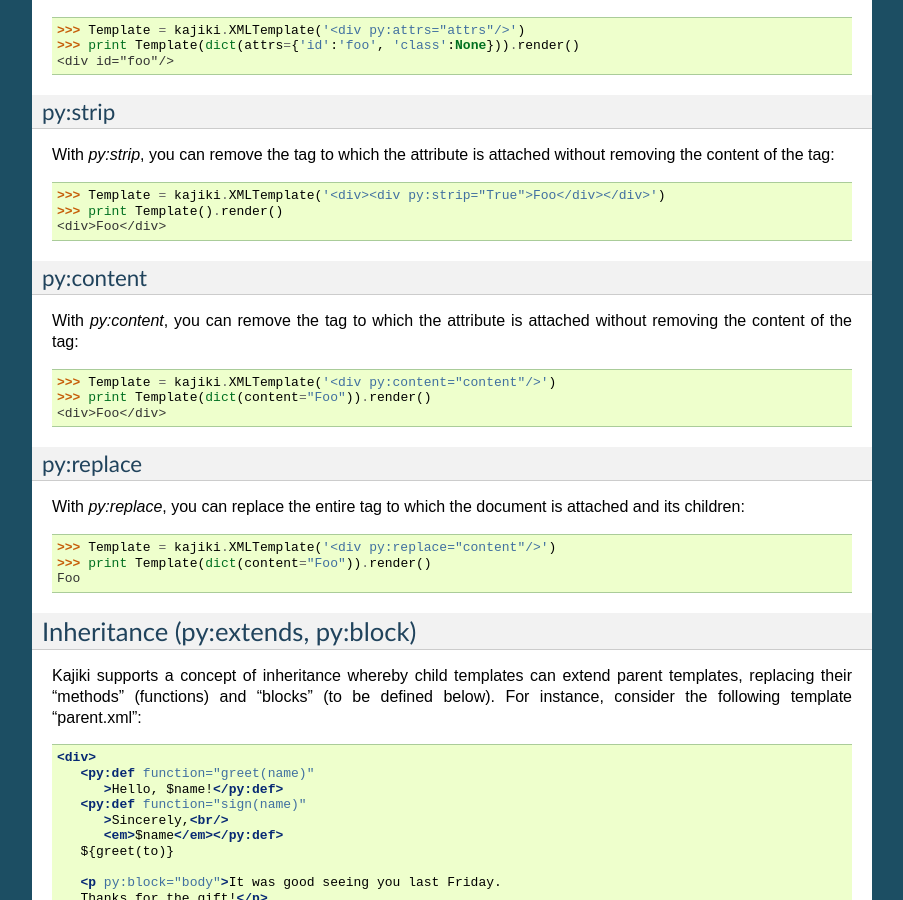
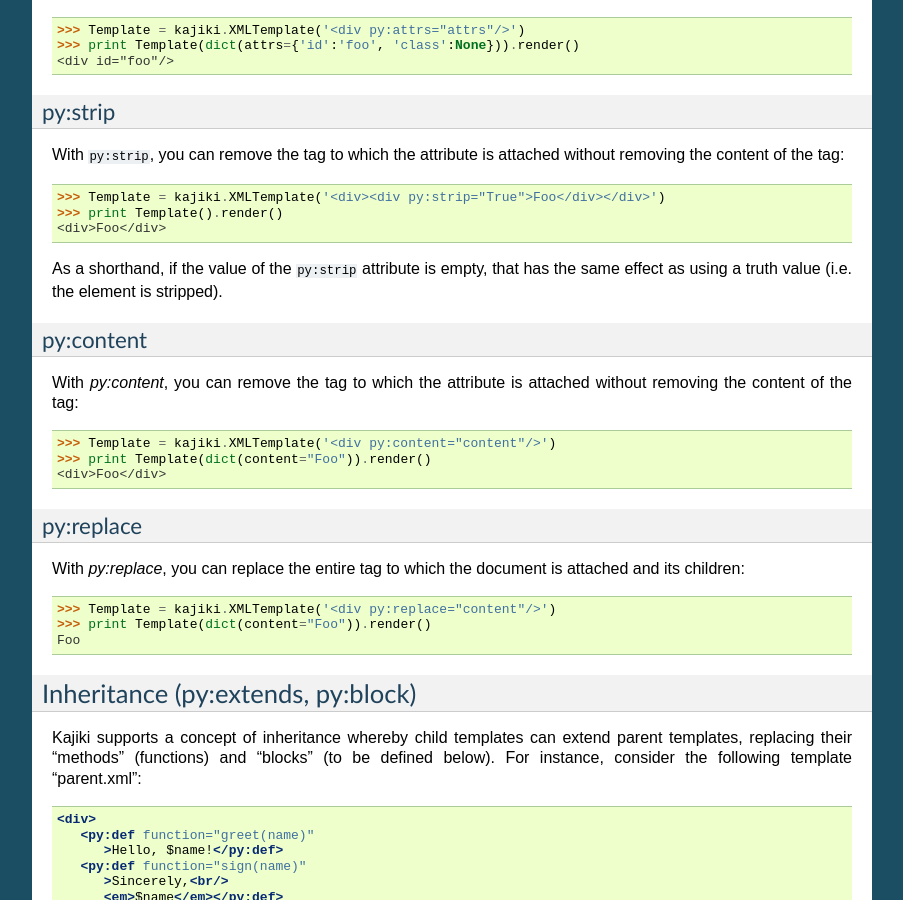
Before and after one commit to jackrosenthal/kajiki, a Sphinx documentation site: the page built from docs/xml-templates.rst, in a window 1280 px wide and 900 px high, scrolled down 4836 px. Shown: the whole window, without its empty margins (198-1101 px from the left). Built offline with Sphinx 7.4.7, drawn with Linux system fonts in a browser that asks for light colours.

Commit message:
py:strip='' is the same as py:strip='True'
Do it like Genshi!

```diff
--- a/docs/xml-templates.rst
+++ b/docs/xml-templates.rst
@@ -306,12 +306,15 @@
 py:strip
 ^^^^^^^^^^^^^^
 
-With `py:strip`, you can remove the tag to which the attribute is attached
+With ``py:strip``, you can remove the tag to which the attribute is attached
 without removing the content of the tag:
 
 >>> Template = kajiki.XMLTemplate('<div><div py:strip="True">Foo</div></div>')
 >>> print Template().render()
 <div>Foo</div>
+
+As a shorthand, if the value of the ``py:strip`` attribute is empty, that has
+the same effect as using a truth value (i.e. the element is stripped).
 
 py:content
 ^^^^^^^^^^^^^^
```
Also changed, not shown: 2 other files.
